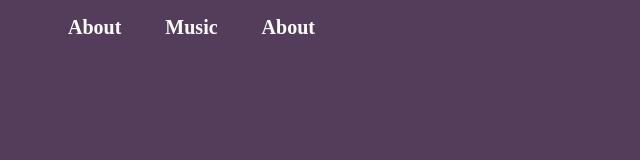
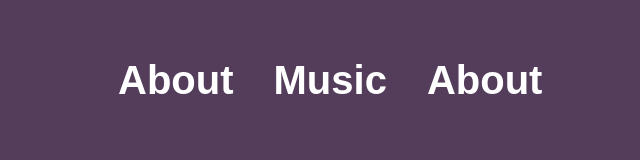
Before and after one commit to f128720841/f128720841.github.io, a plain HTML site: page index.html in a window 1280 px wide. Shown: the whole page, without its empty margins (0-640 px from the left). Drawn offline with Linux system fonts and the light colour scheme.

Commit message:
Update index.css

```diff
--- a/assets/stylesheet/index.css
+++ b/assets/stylesheet/index.css
@@ -1,12 +1,17 @@
 body{
     background-color: #533D5B
+}
+
+.menu ul{
+    display: inline-flex;
+    margin: 50px;
 }
 
 .menu ul li {
     color:#fff;
     list-style-type: none;
-    display: inline-flex;
+
     cursor: pointer;
-    font-size: 20px;
+    font: 40px sans-serif;
     margin: 0 20px;
 }
```
